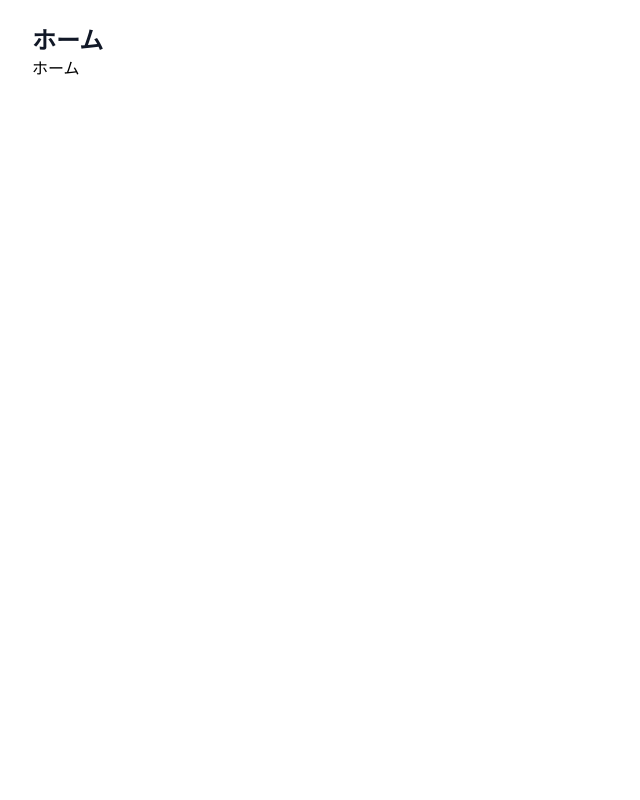
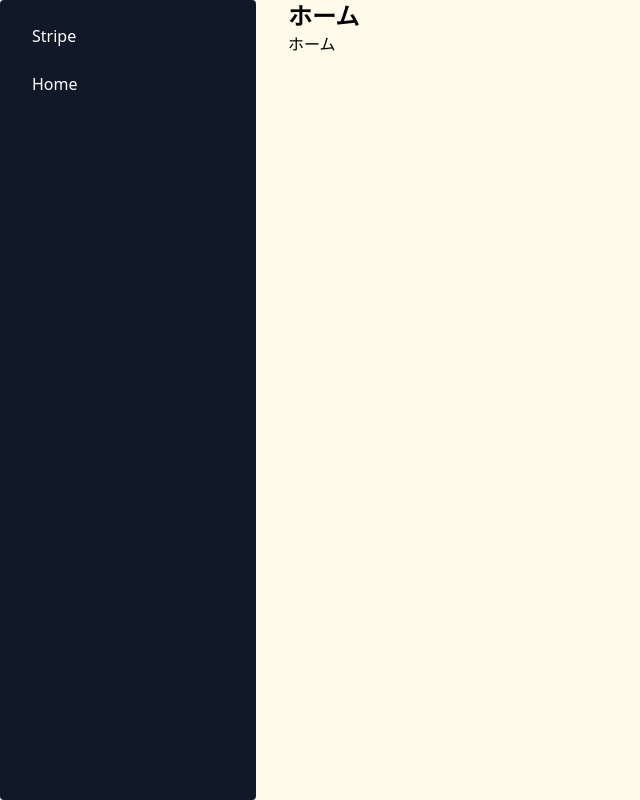
Before and after one commit to tokatu4561/tokatu4561-react-trend-demo, a Next.js app in the folder frontend/: page / in a window 1280 px wide. Shown: the whole page, without its empty margins (0-640 px from the left). Built offline with nearby package versions, Linux system fonts and the light colour scheme.

Commit message:
メインのレイアウトコンポーネント修正 サイドバーを追加

```diff
--- a/frontend/src/components/Layout/MainLayout.tsx
+++ b/frontend/src/components/Layout/MainLayout.tsx
@@ -12,12 +12,49 @@ export const MainLayout = ({ children, title }: Props) => {
       <Head>
         <title>{title}</title>
       </Head>
-      <div className="py-6">
-        <div className="max-w-7xl mx-auto px-4 sm:px-6 md:px-8">
-          <h1 className="text-2xl font-semibold text-gray-900">{title}</h1>
+      <div className="bg-amber-50 h-screen flex">
+        <SideBar />
+        <div className="flex-1">
+          <div className="max-w-7xl mx-auto px-4 sm:px-6 md:px-8">
+            <h1 className="text-2xl font-semibold text-grey-900">{title}</h1>
+          </div>
+          <div className="max-w-7xl mx-auto px-4 sm:px-6 md:px-8">
+            {children}
+          </div>
         </div>
-        <div className="max-w-7xl mx-auto px-4 sm:px-6 md:px-8">{children}</div>
       </div>
     </>
   )
 }
+
+const SideBar = () => {
+  return (
+    <aside className="w-64" aria-label="Sidebar">
+      <div className="overflow-y-auto py-4 px-3 h-full bg-gray-900 rounded">
+        <ul className="space-y-2">
+          {SideBarNavigationItem.map((navItem) => (
+            <li>
+              <a
+                href="#"
+                className="flex items-center p-2 text-base font-normal text-white rounded-lg hover:bg-gray-100"
+              >
+                <span className="ml-3">{navItem.name}</span>
+              </a>
+            </li>
+          ))}
+        </ul>
+      </div>
+    </aside>
+  )
+}
+
+type SideBarNavigationItemType = {
+  name: string
+}
+
+const SideBarNavigationItem: SideBarNavigationItemType[] = [
+  { name: 'Stripe' },
+  {
+    name: 'Home',
+  },
+]
```
